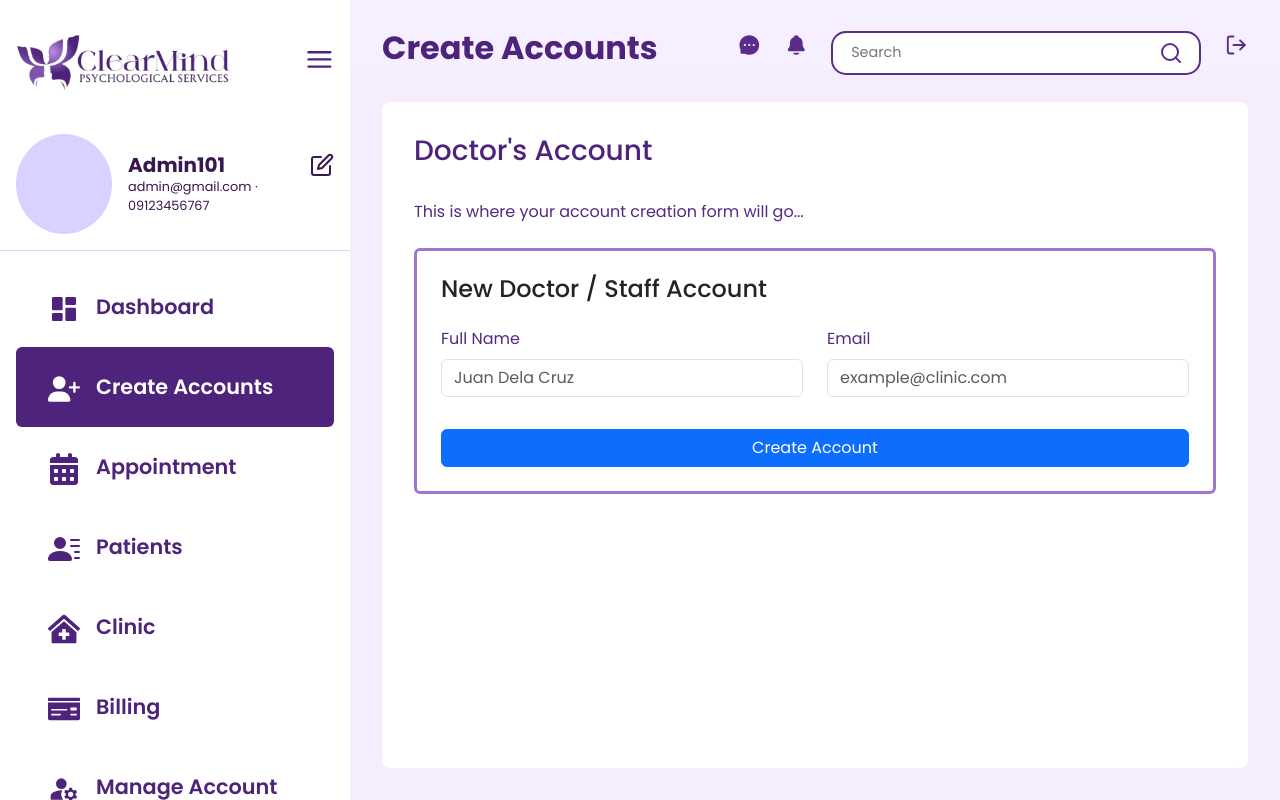
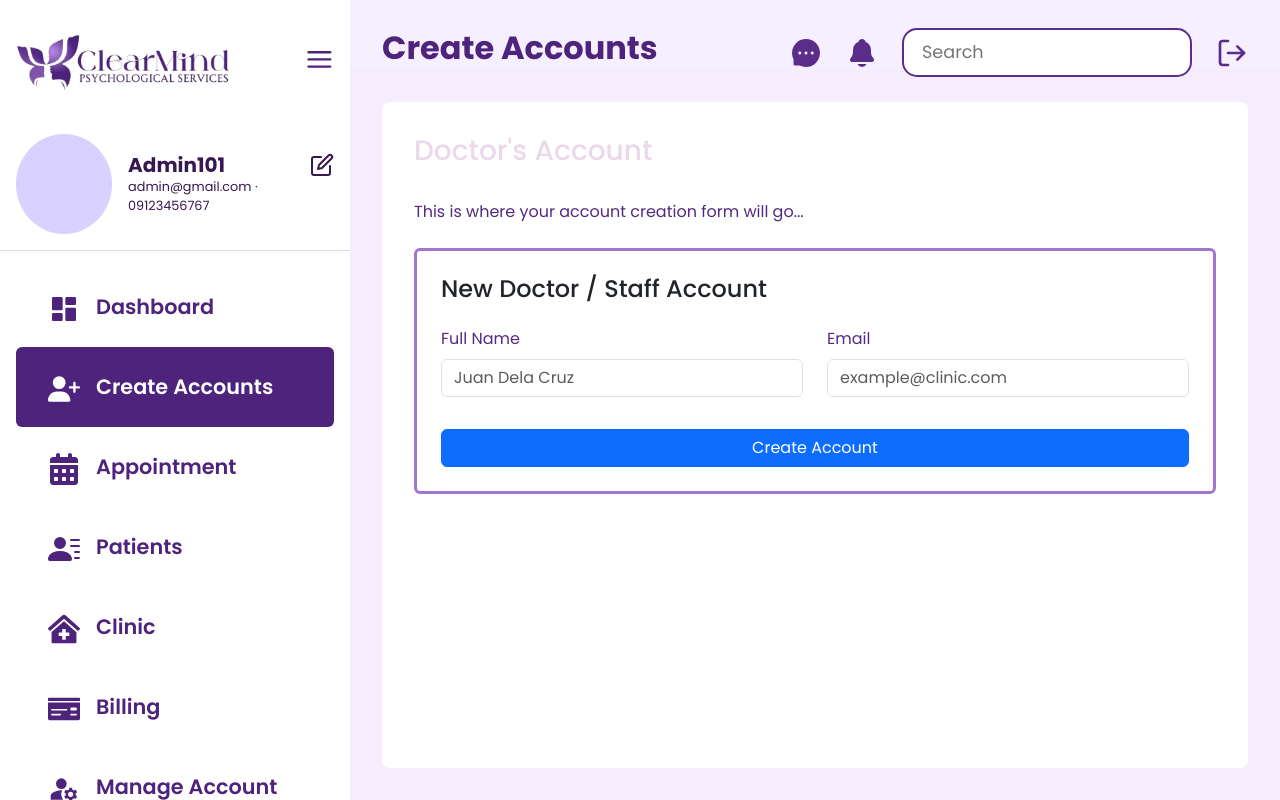
Before and after one commit to miriammulawin/ClearMind, a React (Vite) app in the folder clearmind-frontend/: page /create-accounts in a window 1280 px wide. Built offline with nearby package versions, Linux system fonts and the light colour scheme; what chartjs-plugin-datalabels would draw is missing.

Commit message:
fix version

```diff
--- a/clearmind-frontend/src/App.jsx
+++ b/clearmind-frontend/src/App.jsx
@@ -4,7 +4,7 @@ import Login from "./Login";
 import CreateAccounts from "./AdminPages/CreateAccounts"
 import Registration from "./Registration";
 import AdminDashboard from "./AdminPages/AdminDashboard";
-import ClientHome from "./ClientPages/ClientHome";
+
 
 
 
@@ -14,8 +14,7 @@ function App() {
     <Router>
       <Routes>
         <Route path="/" element={<Login />} />
-        {/* for testing lang yung client */}
-        <Route path="/client-home" element={<ClientHome />} />
+
         <Route path="/register" element={<Registration />} />
         <Route path="/create-accounts"element={<CreateAccounts/>} />
         <Route path="/admin-dashboard" element={<AdminDashboard />} />
--- a/clearmind-frontend/src/index.css
+++ b/clearmind-frontend/src/index.css
@@ -261,7 +261,6 @@ body {
   display: flex;
   justify-content: space-between;
   align-items: center;
-
   padding: 0 2rem;
   box-sizing: border-box;
 }
@@ -284,7 +283,6 @@ body {
   font-size: 2rem;
   color: #5b2d8b;
   cursor: pointer;
-  margin-bottom: 1rem;
   transition: 0.2s ease;
 }
 
@@ -316,13 +314,8 @@ body {
   color: #5b2d8b;
 }
 
-h2{
-  color: #4E237C;
-}
 
-.form-check-input{
-  background-color: #4D7212;
-}
+
 
 @media screen and (max-width: 900px) {
   .top-navbar {
@@ -370,12 +363,6 @@ h2{
     color: #4E237C;
   }
 
-
-  }
-
-  .doctor-text{
-     color: #4E237C;
-  }
   .search-box {
     width: 100%;
   }
@@ -383,7 +370,7 @@ h2{
   .search-box input {
     font-size: 0.9rem;
   }
-
+}
 
 @media (max-width: 992px) {
 
```
